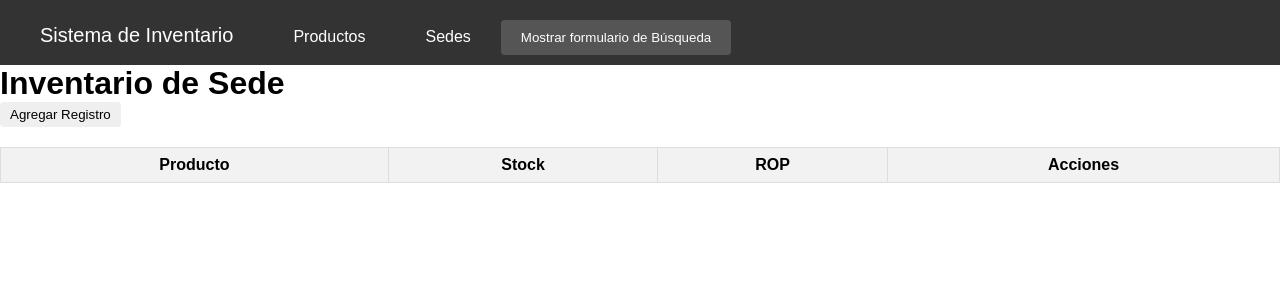
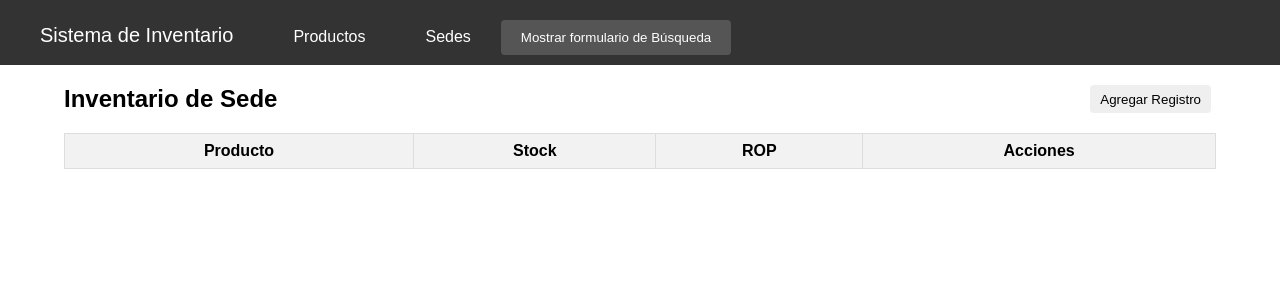
Before and after one commit to Ange1023/app-sistema-inventario, an Angular app: page /inventario in a window 1280 px wide. Shown: the top 300 px of the page. Built offline with nearby package versions, Linux system fonts and the light colour scheme.

Commit message:
estilos 5

```diff
--- a/src/app/components/inventario/inventario.component.css
+++ b/src/app/components/inventario/inventario.component.css
@@ -33,5 +33,20 @@ table {
   }
   div{
     display: flex;
-
-  }
+    flex-wrap: wrap;
+    width: 90vw;
+    justify-content: center;
+    align-content: center;
+}
+.contenedor{
+  display: grid;
+  width: 90vw;
+  margin: auto;
+  margin-top: 20px;
+}
+.boton{
+  display: flex;
+}
+#agregar{
+  margin-left: auto;
+}
--- a/src/app/components/inventario/inventario.component.html
+++ b/src/app/components/inventario/inventario.component.html
@@ -1,5 +1,11 @@
-<h1>Inventario de Sede</h1>
-<button (click)="openModal()">Agregar Registro</button>
+<div class="contenedor">
+
+
+<div class="boton">
+  <h2>Inventario de Sede</h2>
+  <button (click)="openModal()" id="agregar">Agregar Registro</button>
+</div>
+
 
 <table>
   <thead>
@@ -16,11 +22,11 @@
       <td>{{ item.stock }}</td>
       <td>{{ item.reorderPoint }}</td>
       <td>
-        <button (click)="editInventario(item)">Editar</button>
-        <button (click)="deleteInventario(item.id)">Eliminar</button>
+        <button (click)="editInventario(item)" class = "editar">Editar</button>
+        <button (click)="deleteInventario(item.id)" class="eliminar">Eliminar</button>
       </td>
     </tr>
   </tbody>
 </table>
-
+</div>
 <app-modal-inventario *ngIf="showModal" [inventarioItem]="selectedInventarioItem" [sedeId]="sedeId" (closed)="closeModal($event)"></app-modal-inventario>
--- a/src/app/components/productos/productos.component.css
+++ b/src/app/components/productos/productos.component.css
@@ -31,7 +31,25 @@ table {
     margin-right: 5px;
     cursor: pointer;
   }
+
   div{
+      display: flex;
+      flex-wrap: wrap;
+      width: 90vw;
+      justify-content: center;
+      align-content: center;
+  }
+
+
+  .contenedor{
+    display: grid;
+    width: 90vw;
+    margin: auto;
+    margin-top: 20px;
+  }
+  .boton{
     display: flex;
-
   }
+  #agregar{
+    margin-left: auto;
+  }
--- a/src/app/components/productos/productos.component.html
+++ b/src/app/components/productos/productos.component.html
@@ -1,7 +1,9 @@
-<div>
-    <h2>Productos</h2>
-    <button class="adProduct" (click)="openModal()">Agregar Producto</button>
-  </div>
+  <div class="contenedor">
+
+    <div class="boton">
+      <h2>Productos</h2>
+      <button class="adProduct" (click)="openModal()" id="agregar">Agregar Producto</button>
+    </div>
 
 
   <table>
@@ -33,5 +35,5 @@
       </tr>
     </tbody>
   </table>
-
+  </div>
   <app-modal-producto *ngIf="showModal" [producto]="selectedProducto" (closed)="closeModal($event)"></app-modal-producto>
--- a/src/app/components/sedes/sedes.component.css
+++ b/src/app/components/sedes/sedes.component.css
@@ -34,10 +34,9 @@ table {
   div{
     display: flex;
     flex-wrap: wrap;
-    width: 100%;
+    width: 90vw;
     justify-content: center;
     align-content: center;
-
   }
 
   .addSede{
@@ -47,3 +46,15 @@ table {
     border: none;
     border-radius: 4px;
   }
+  .contenedor{
+    display: grid;
+    width: 90vw;
+    margin: auto;
+    margin-top: 20px;
+  }
+  .boton{
+    display: flex;
+  }
+  #agregar{
+    margin-left: auto;
+  }
--- a/src/app/components/sedes/sedes.component.html
+++ b/src/app/components/sedes/sedes.component.html
@@ -1,5 +1,9 @@
-<h1>Sedes</h1>
-<button (click)="openModal()">Agregar Sede</button>
+<div class="contenedor">
+  <div>
+    <h2 class="boton">Sedes</h2>
+  <button (click)="openModal()" id="agregar">Agregar Sede</button>
+  </div>
+
 
 <table>
   <thead>
@@ -18,12 +22,12 @@
       <td>{{ sede.ubicacion }}</td>
       <td>{{ sede.contacto }}</td>
       <td>
-        <button (click)="editSede(sede)">Editar</button>
-        <button (click)="deleteSede(sede.id)">Eliminar</button>
+        <button (click)="editSede(sede)" class="editar">Editar</button>
+        <button (click)="deleteSede(sede.id)" class="eliminar">Eliminar</button>
         <button (click)="verInventario(sede.id)">Ver Inventario</button>
       </td>
     </tr>
   </tbody>
 </table>
-
+</div>
 <app-modal-sede *ngIf="showModal" [sede]="selectedSede" (close)="closeModal($event)"></app-modal-sede>
```
